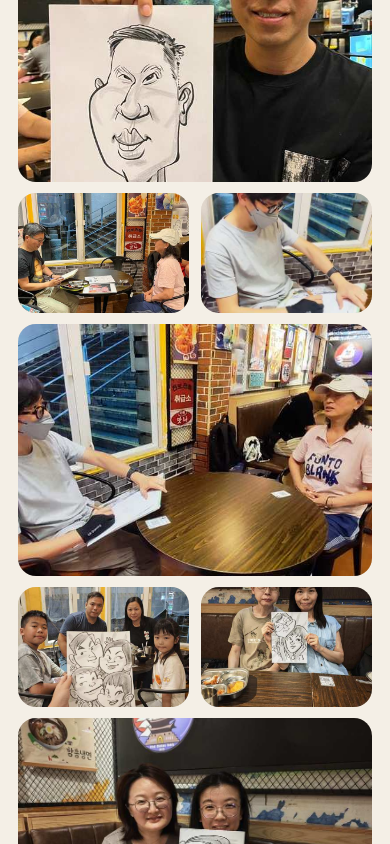
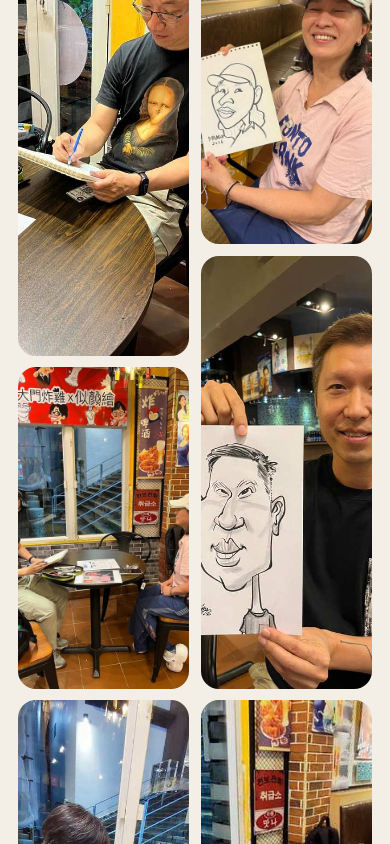
Before and after one commit to williamn9/caricature-squad-hk, a plain HTML site: page index.html in a window 390 px wide. Shown: the part 3155-3999 px from the top of the page. Drawn offline with Linux system fonts and the light colour scheme.

Commit message:
Use portrait-oriented tiles in the bento gallery.
Co-authored-by: Cursor <cursoragent@cursor.com>

```diff
--- a/styles.css
+++ b/styles.css
@@ -329,7 +329,7 @@ a {
 .gallery__grid {
   display: grid;
   grid-template-columns: repeat(6, minmax(0, 1fr));
-  grid-auto-rows: 110px;
+  grid-auto-rows: 90px;
   gap: 0.7rem;
 }
 
@@ -339,12 +339,16 @@ a {
   border-radius: 18px;
   background: var(--paper-dim);
   min-height: 0;
+  /* Default portrait tile ~3:4 */
+  grid-column: span 2;
+  grid-row: span 3;
 }
 
 .gallery__grid img {
   width: 100%;
   height: 100%;
   object-fit: cover;
+  object-position: center 20%;
   transition: transform 0.6s var(--ease);
 }
 
@@ -352,39 +356,29 @@ a {
   transform: scale(1.05);
 }
 
-/* Bento rhythm — repeats every 10 cells */
-.gallery__grid figure:nth-child(10n + 1) {
-  grid-column: span 3;
+/* Bento rhythm — portrait tiles with a few taller hero cells */
+.gallery__grid figure:nth-child(8n + 1) {
+  grid-column: span 2;
+  grid-row: span 4;
+}
+
+.gallery__grid figure:nth-child(8n + 2),
+.gallery__grid figure:nth-child(8n + 3),
+.gallery__grid figure:nth-child(8n + 4) {
+  grid-column: span 2;
   grid-row: span 3;
 }
 
-.gallery__grid figure:nth-child(10n + 2),
-.gallery__grid figure:nth-child(10n + 3) {
-  grid-column: span 3;
-  grid-row: span 2;
+.gallery__grid figure:nth-child(8n + 5) {
+  grid-column: span 2;
+  grid-row: span 4;
 }
 
-.gallery__grid figure:nth-child(10n + 4),
-.gallery__grid figure:nth-child(10n + 5),
-.gallery__grid figure:nth-child(10n + 6) {
+.gallery__grid figure:nth-child(8n + 6),
+.gallery__grid figure:nth-child(8n + 7),
+.gallery__grid figure:nth-child(8n + 8) {
   grid-column: span 2;
-  grid-row: span 2;
-}
-
-.gallery__grid figure:nth-child(10n + 7) {
-  grid-column: span 4;
-  grid-row: span 2;
-}
-
-.gallery__grid figure:nth-child(10n + 8),
-.gallery__grid figure:nth-child(10n + 9) {
-  grid-column: span 3;
-  grid-row: span 2;
-}
-
-.gallery__grid figure:nth-child(10n + 10) {
-  grid-column: span 6;
-  grid-row: span 2;
+  grid-row: span 3;
 }
 
 .about {
@@ -494,26 +488,19 @@ a {
 
   .gallery__grid {
     grid-template-columns: repeat(2, minmax(0, 1fr));
-    grid-auto-rows: 120px;
+    grid-auto-rows: 100px;
   }
 
+  .gallery__grid figure,
   .gallery__grid figure:nth-child(n) {
     grid-column: span 1;
-    grid-row: span 1;
+    grid-row: span 3;
   }
 
-  .gallery__grid figure:nth-child(6n + 1),
-  .gallery__grid figure:nth-child(6n + 4) {
-    grid-column: span 2;
-    grid-row: span 2;
-  }
-
-  .gallery__grid figure:nth-child(6n + 2),
-  .gallery__grid figure:nth-child(6n + 3),
-  .gallery__grid figure:nth-child(6n + 5),
-  .gallery__grid figure:nth-child(6n + 6) {
+  .gallery__grid figure:nth-child(4n + 1),
+  .gallery__grid figure:nth-child(4n + 3) {
     grid-column: span 1;
-    grid-row: span 1;
+    grid-row: span 4;
   }
 }
 
```
